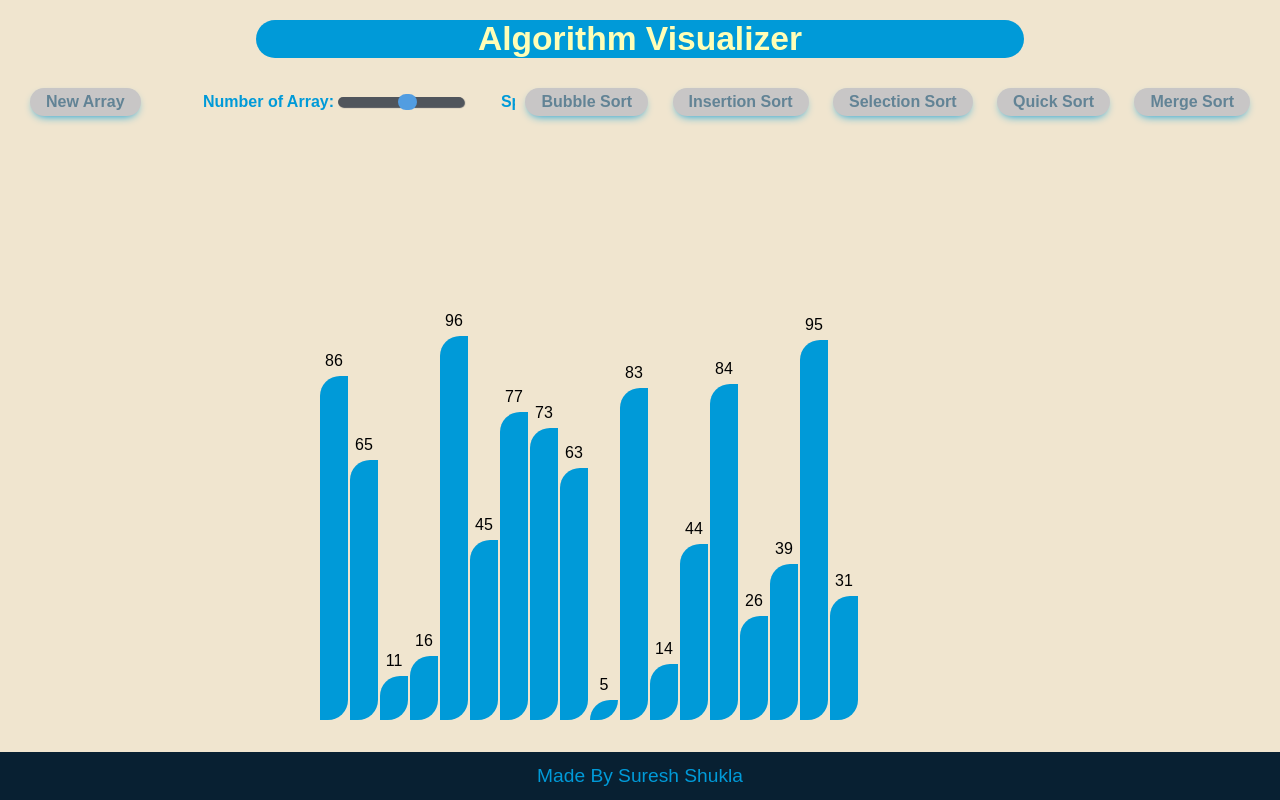
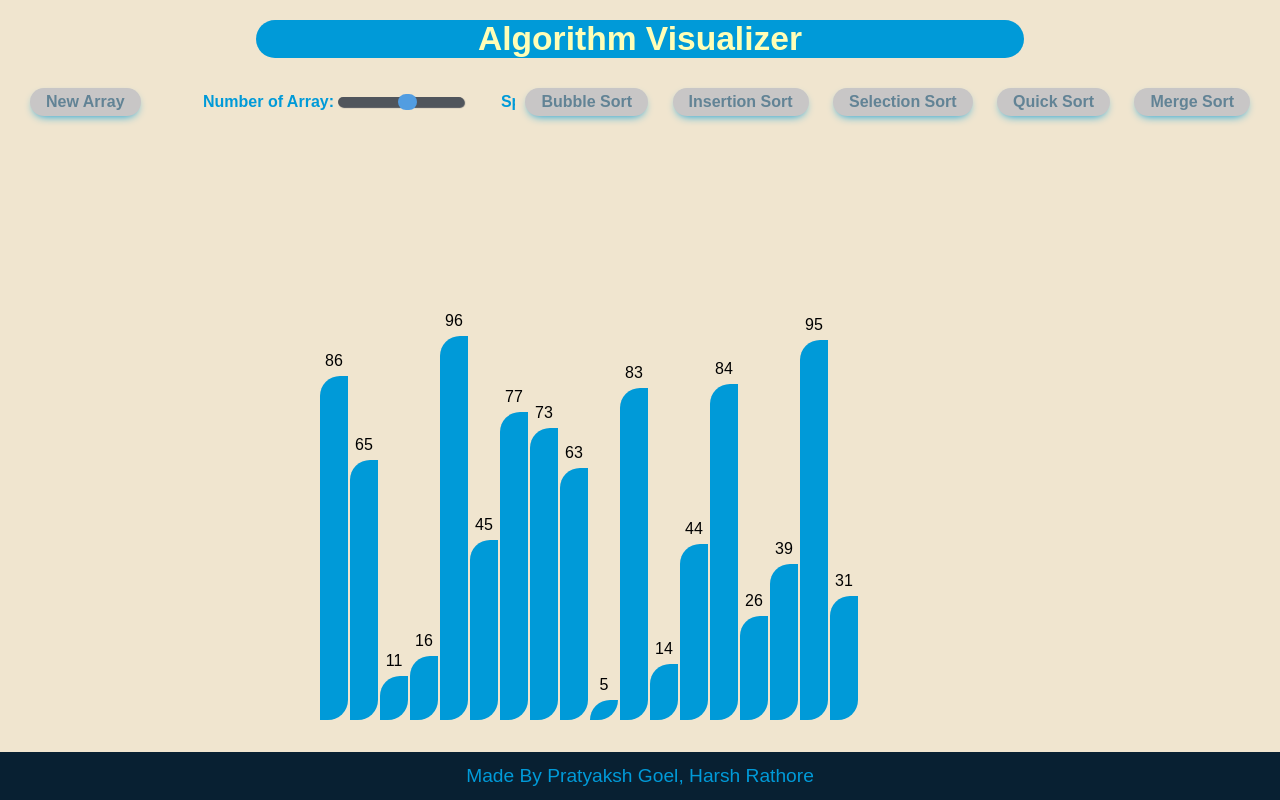
Before and after one commit to PratyakshGoel01/Algorithm_visualizer, a plain HTML site: page index.html in a window 1280 px wide. Drawn offline with Linux system fonts and the light colour scheme; a script that the page names is missing; a web font is replaced by a local one.

Commit message:
hi world

```diff
--- a/index.html
+++ b/index.html
@@ -43,7 +43,7 @@
 
 <footer>
     <p class="footer">
-        Made By Suresh Shukla
+        Made By Pratyaksh Goel, Harsh Rathore
     </p>
 </footer>
 
```
